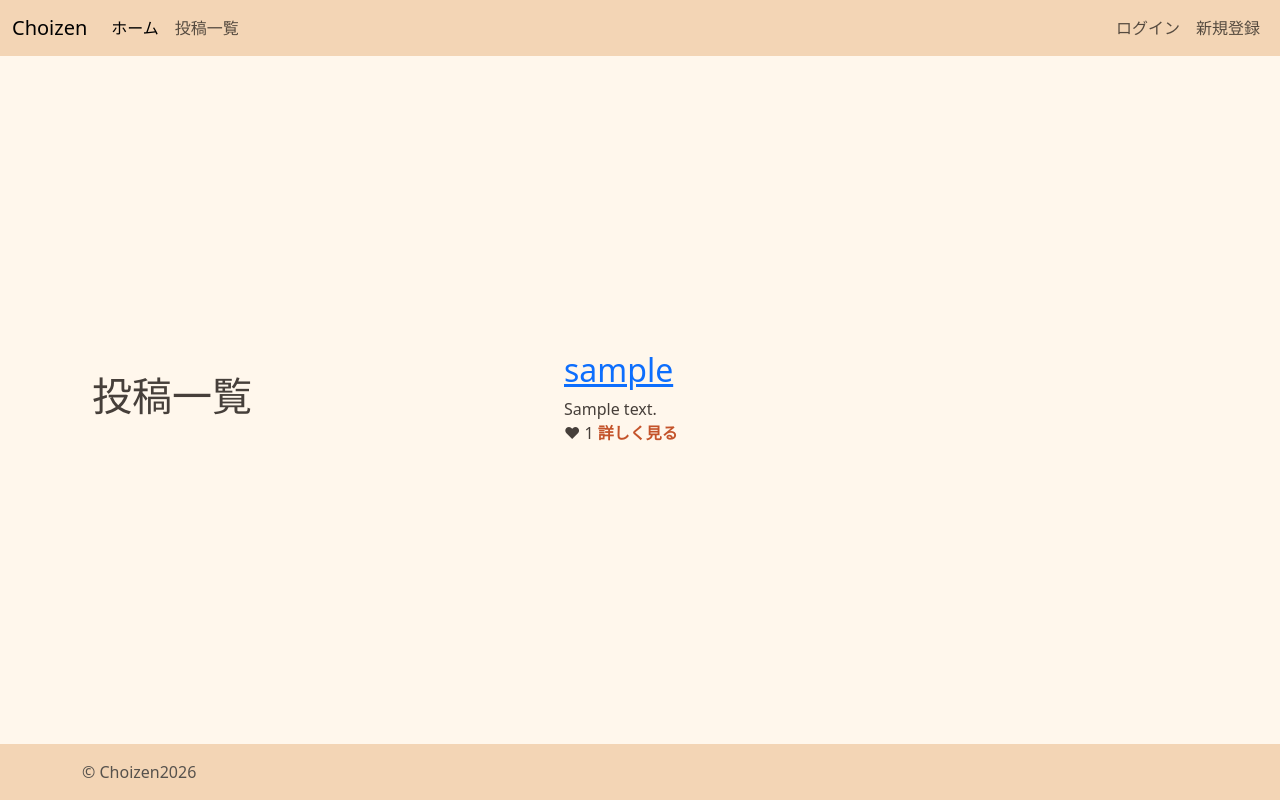
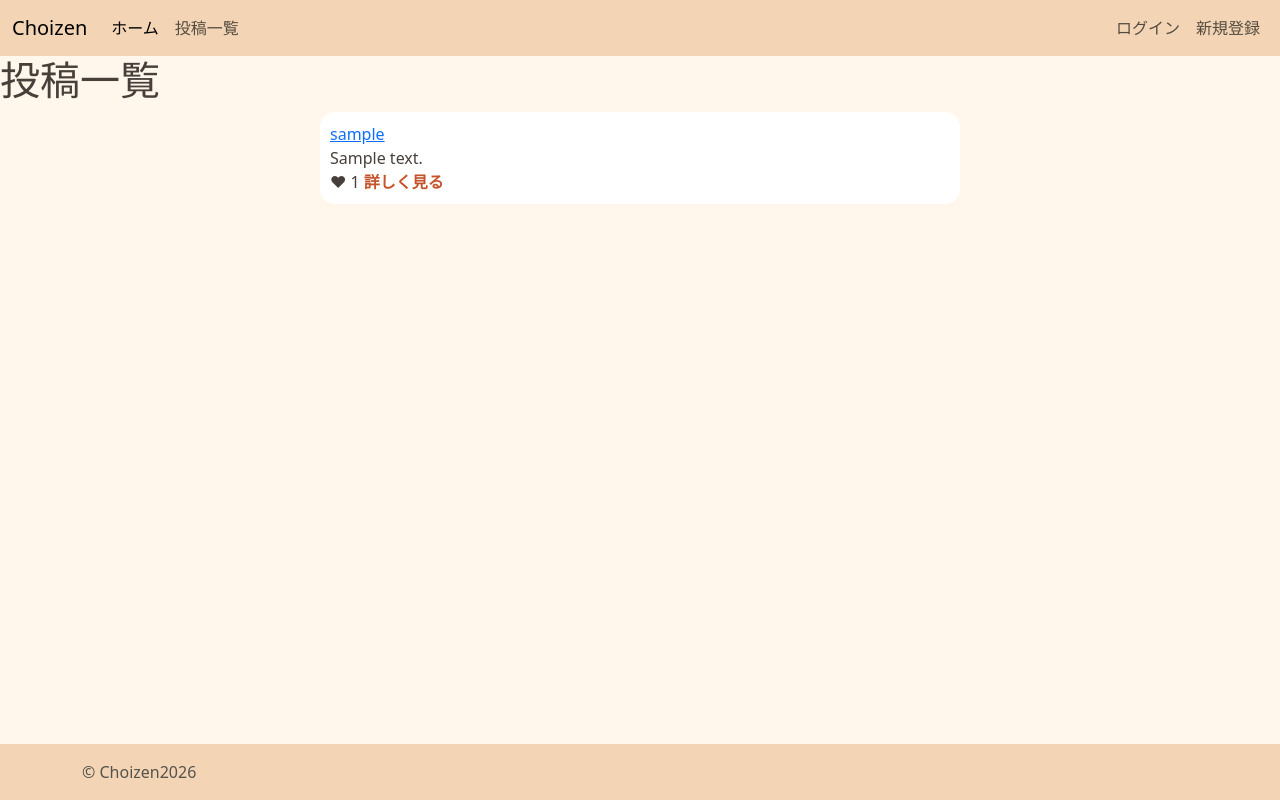
Before and after one commit to issei-fukumura/Choizen, a Node project: template views/posts/index.ejs in a window 1280 px wide. Run offline with Node 20 templates, Linux system fonts and the light colour scheme; the template is opened without the code that fills it: most values are stand-ins (such as "Sample title", 1, 10 or a date in 2020); some libraries are stand-ins or nearby versions.

Commit message:
全体調整

```diff
--- a/app.js
+++ b/app.js
@@ -40,7 +40,6 @@ app.get('/', (req, res) => {
 });
 
 app.all('/{*splat}', (req, res, next) => {
-    console.log('404:', req.method, req.originalUrl);
   next(new ExpressError('ページが見つかりません', 404));
 });
 
--- a/public/stylesheet/style.css
+++ b/public/stylesheet/style.css
@@ -9,13 +9,7 @@
 }
 
 
-.site-main {
-  flex: 1;
-  display: flex;
-  justify-content: center;
-  align-items: center;
-  padding: 2rem 1rem;
-}
+
 
 body {
   background: var(--mainbg);
@@ -33,19 +27,11 @@ body {
     background-color: var(--navbarbg);
 }
 
-.card {
-  display: flex;
-  flex-direction: column;
-  width: 100%;
-  max-width: 640px;
-  margin: 0 auto;
-  padding: 2rem;
-  background-color: var(--paper);
-  border: 1px solid var(--border);
-  border-radius: 24px;
-  box-shadow: 0 20px 40px rgba(120, 90, 60, 0.12);
+.post-card {
+  background: white;
+  border-radius: 15px;
+  padding: 10px;
 }
-
 
 .text-link {
   color: var(--link);
@@ -56,3 +42,23 @@ body {
 .text-link:hover {
   color: var(--link-deep);
 }
+
+/* .like-btn {
+  border-radius: 999px;
+  border: 1px solid #f0c9c4;
+  background: #fff;
+  color: var(--heart);
+  font-weight: 700;
+  padding: 0.28rem 0.8rem;
+  line-height: 1.4;
+}
+
+.like-btn.is-liked {
+  background: var(--heart);
+  border-color: var(--heart);
+  color: #fff;
+}
+
+.like-btn:hover {
+  filter: brightness(0.97);
+} */
--- a/views/layouts/boilerplate.ejs
+++ b/views/layouts/boilerplate.ejs
@@ -1,5 +1,5 @@
 <!DOCTYPE html>
-<html>
+<html lang="ja">
 <head>
     <meta charset="UTF-8">
     <meta name="viewport" content="width=device-width, initial-scale=1.0">
--- a/views/posts/index.ejs
+++ b/views/posts/index.ejs
@@ -3,10 +3,10 @@
     <h1>投稿一覧</h1>
     <% if (posts && posts.length> 0) { %>
         <% for(let post of posts) {%>
-            <div class="offset-3 col-6 mb-1">
-                <h2><a href="/posts/<%= post.id %>">
+            <div class="post-card offset-3 col-6 mb-1">
+                <a href="/posts/<%= post.id %>">
                         <%= post.profiles?.username || '匿名' %>
-                    </a></h2>
+                    </a>
                 <div class="card-body">
                     <%= post.content %>
                 </div>
```
Also changed, not shown: routes/posts.js (+6 -6 lines), views/posts/show.ejs (+9 -3 lines), views/users/register.ejs (+15 -11 lines).
